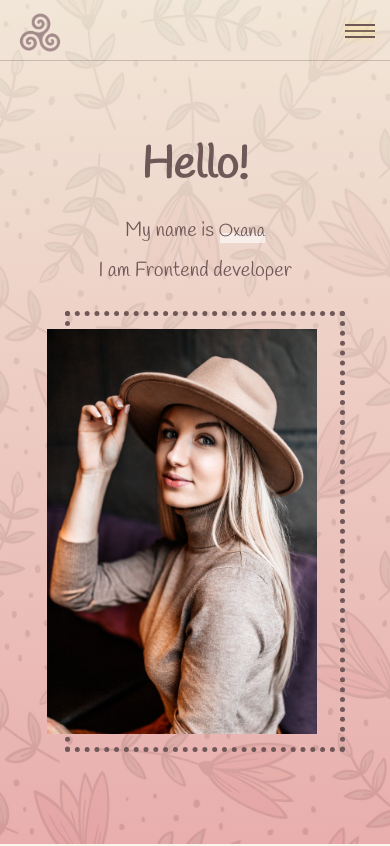
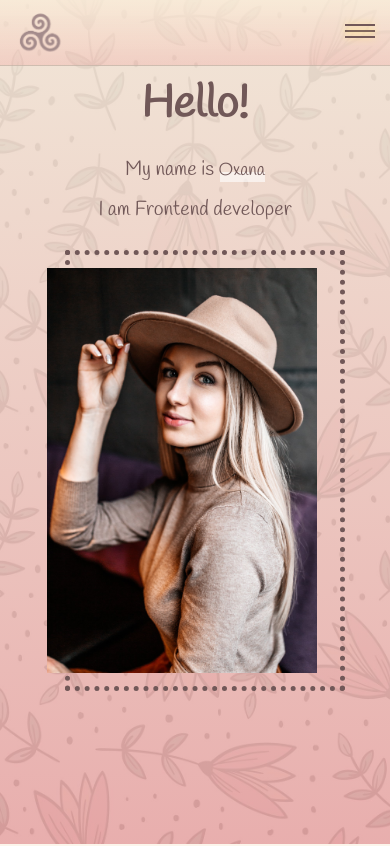
Before and after one commit to okostroma/portfolio, a React (Create React App) app: page / in a window 390 px wide. Shown: the top 846 px of the page. Built offline with nearby package versions, Linux system fonts and the light colour scheme.

Commit message:
mobile-3

```diff
--- a/package.json
+++ b/package.json
@@ -14,7 +14,8 @@
     "@testing-library/user-event": "^7.2.1",
     "react": "^16.13.1",
     "react-dom": "^16.13.1",
-    "react-scripts": "3.4.1"
+    "react-scripts": "3.4.1",
+    "react-scroll": "^1.7.16"
   },
   "scripts": {
     "start": "react-scripts start",
--- a/src/components/WrContacts/WrContacts.jsx
+++ b/src/components/WrContacts/WrContacts.jsx
@@ -4,7 +4,7 @@ import classes from './WrContacts.module.css'
 
 const WrContacts = () => {
     return (
-        <section className={classes.wrContacts}>
+        <section id="section4" className={classes.wrContacts}>
             <div className={classes.container}>
                 <h1>Contacts</h1>
                 <form method="POST">
--- a/src/components/WrPreview/Header.jsx
+++ b/src/components/WrPreview/Header.jsx
@@ -1,6 +1,8 @@
 import React from 'react';
 import logo from './logo.png'
 import classes from './Header.module.css'
+import WrSkills from "../WrSkills/WrSkills";
+import {Link} from "react-scroll";
 
 class Header extends React.Component {
 
@@ -26,16 +28,32 @@ class Header extends React.Component {
         return (
             <header className={classes.header}>
                 <div className={classes.container}>
-                    <a href="#"><img className={classes.logo} src={logo}/></a>
+                    <Link to="section1" spy={true}
+                          smooth={true}
+                          offset={-70}
+                          duration= {500}><a href="#"><img className={classes.logo} src={logo}/></a></Link>
 
                     <div onClick={this.onClickBtn} className={classes.btnMenu}>
                         <div className={`${classes.btnLines} ${active}`}>
                             <nav className={classes.activeNav}>
                                 <ul>
-                                    <li><a className="link" href="#">Main</a></li>
-                                    <li><a className="link" href="#">Skills</a></li>
-                                    <li><a className="link" href="#">Works</a></li>
-                                    <li><a className="link" href="#">Contacts</a></li>
+                                    <Link to="section1" spy={true}
+                                          smooth={true}
+                                          offset={-70}
+                                          duration= {500}><li>
+                                        <a className="link" href="#">Main</a></li></Link>
+                                    <Link to="section2" spy={true}
+                                          smooth={true}
+                                          offset={-70}
+                                          duration= {500}><li><a className="link" href="#">Skills</a></li></Link>
+                                    <Link to="section3" spy={true}
+                                          smooth={true}
+                                          offset={-70}
+                                          duration= {500}><li><a className="link" href="#">Works</a></li></Link>
+                                    <Link to="section4" spy={true}
+                                          smooth={true}
+                                          offset={-70}
+                                          duration= {500}><li><a className="link" href="#">Contacts</a></li></Link>
                                 </ul>
                             </nav>
                         </div>
@@ -43,10 +61,22 @@ class Header extends React.Component {
                     <div className={classes.containerNav}>
                         <nav>
                             <ul>
-                                <li><a className="link" href="#">Main</a></li>
-                                <li><a className="link" href="#">Skills</a></li>
-                                <li><a className="link" href="#">Works</a></li>
-                                <li><a className="link" href="#">Contacts</a></li>
+                                <Link to="section1" spy={true}
+                                      smooth={true}
+                                      offset={-70}
+                                      duration= {500}><li><a className="link" href="#">Main</a></li></Link>
+                                <Link to="section2" spy={true}
+                                      smooth={true}
+                                      offset={-70}
+                                      duration= {500}><li><a className="link" href="#">Skills</a></li></Link>
+                                <Link to="section3" spy={true}
+                                      smooth={true}
+                                      offset={-70}
+                                      duration= {500}><li><a className="link" href="#">Works</a></li></Link>
+                                <Link to="section4" spy={true}
+                                      smooth={true}
+                                      offset={-70}
+                                      duration= {500}><li><a className="link" href="#">Contacts</a></li></Link>
                             </ul>
                         </nav>
                     </div>
--- a/src/components/WrPreview/Header.module.css
+++ b/src/components/WrPreview/Header.module.css
@@ -195,6 +195,21 @@ header nav {
         padding: 0;
 
     }
+    .logo {
+        width: 60px;
+        margin-top: 10px;
+        display: block;
+        position: fixed;
+    }
+
+    .header {
+        position: fixed;
+        border-bottom: 1px solid rgba(113, 88, 88, 0.3);
+        padding-bottom: 65px;
+        width: 100%;
+        background-image: linear-gradient(360deg, rgba(243, 129, 129, 0.2) 0%,rgba(250,235,215,.7 )100%);
+        z-index: 1;
+    }
 
 }
 
--- a/src/components/WrPreview/WrPreview.jsx
+++ b/src/components/WrPreview/WrPreview.jsx
@@ -6,7 +6,7 @@ import WrPromo from "./WrPromo";
 
 const WrPreview = () => {
     return (
-        <section className={classes.wrPreview}>
+        <section id='section1' className={classes.wrPreview}>
             <Header />
             <WrPromo />
         </section>
--- a/src/components/WrSkills/WrSkills.jsx
+++ b/src/components/WrSkills/WrSkills.jsx
@@ -9,7 +9,7 @@ import { faCss3Alt } from '@fortawesome/free-brands-svg-icons'
 
 const WrSkills = () => {
     return (
-        <section className={classes.wrSkills}>
+        <section id="section2" className={classes.wrSkills}>
             <div className={classes.container}>
                 <h2>My Skills</h2>
                 <div className={classes.mySkills}>
--- a/src/components/WrWorks/WrWorks.jsx
+++ b/src/components/WrWorks/WrWorks.jsx
@@ -5,7 +5,7 @@ import grid from './grid.png'
 
 const WrWorks = () => {
     return (
-        <section className={classes.wrWorks}>
+        <section id="section3" className={classes.wrWorks}>
             <div className={classes.container}>
                 <h2>My Works</h2>
                 <div className={classes.works}>
```
Also changed, not shown: 1 other file (tests, documents, lock files or other folders).
